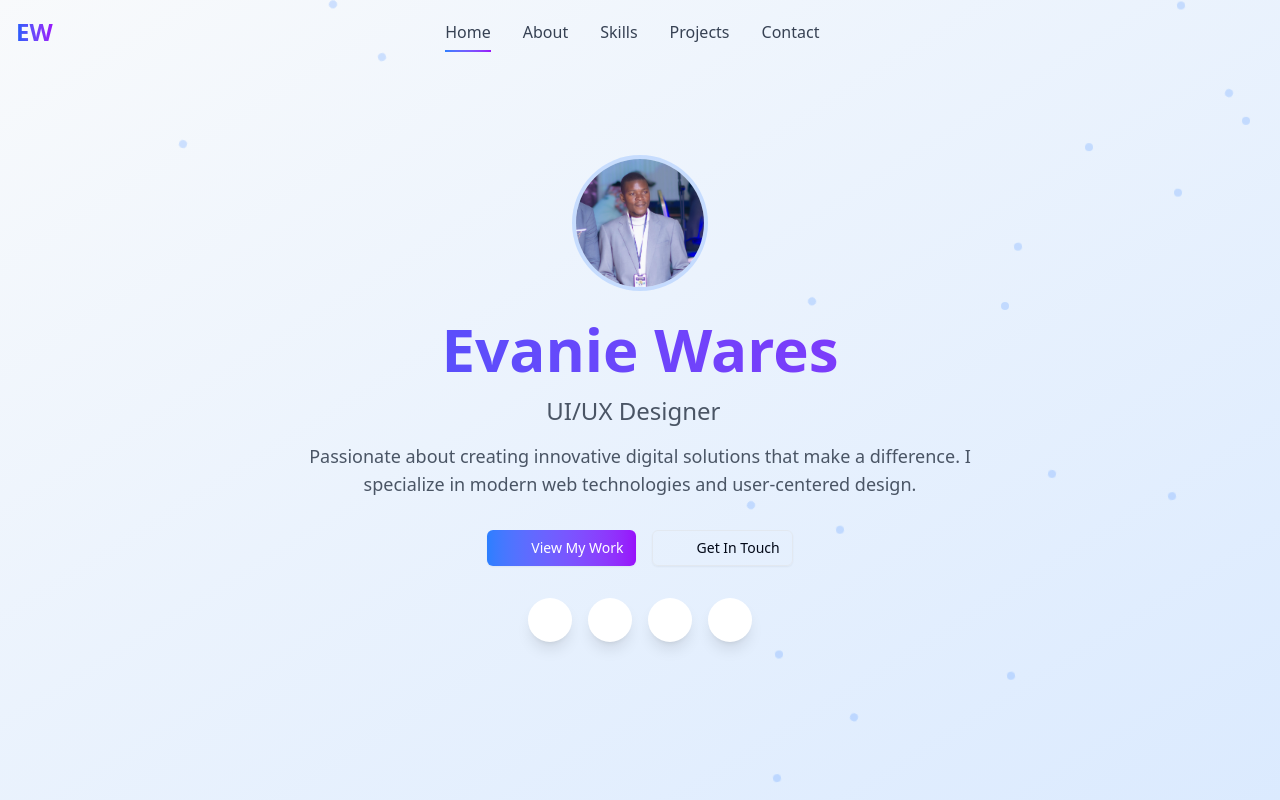
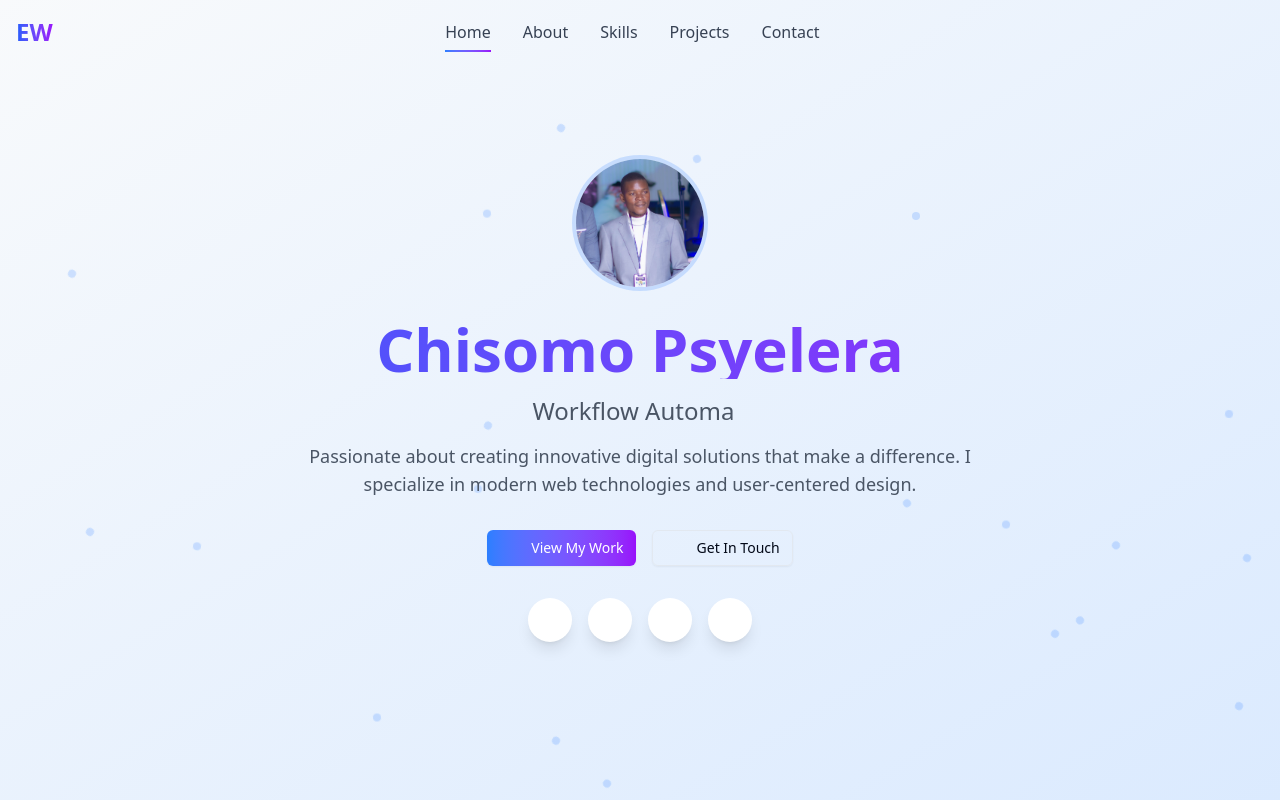
Before and after one commit to EvanieWares/evaniewares.github.io, a Vue app: page / in a window 1280 px wide. Shown: the top 800 px of the page. Built offline with nearby package versions, Linux system fonts and the light colour scheme; some icons are missing.

Commit message:
feat: update profile name and titles in HeroSection

```diff
--- a/src/components/HeroSection.vue
+++ b/src/components/HeroSection.vue
@@ -23,7 +23,7 @@
         <Avatar class="w-32 h-32 mx-auto mb-8 ring-4 ring-blue-500/20 transition-transform hover:scale-105">
           <AvatarImage src="/chiso1.JPG?w=150&h=150&fit=crop&crop=face" alt="Profile" />
           <AvatarFallback class="text-2xl font-bold bg-gradient-to-r from-blue-500 to-purple-600 text-white">
-            EW
+            PsyByte Labs
           </AvatarFallback>
         </Avatar>
       </div>
@@ -96,8 +96,8 @@ import { Icon } from '@iconify/vue'
 import { Avatar, AvatarImage, AvatarFallback } from '@/components/ui/avatar'
 import { Button } from '@/components/ui/button'
 
-const name = ref('Evanie Wares')
-const titles = ['Full Stack Developer', 'UI/UX Designer', 'Creative Technologist', 'Problem Solver']
+const name = ref('Chisomo Psyelera')
+const titles = ['Full Stack Developer', 'Workflow Automation Engineer', 'UI/UX Designer', 'Creative Technologist', 'Problem Solver']
 const currentTitle = ref('')
 const currentTitleIndex = ref(0)
 const description = ref('Passionate about creating innovative digital solutions that make a difference. I specialize in modern web technologies and user-centered design.')
```
